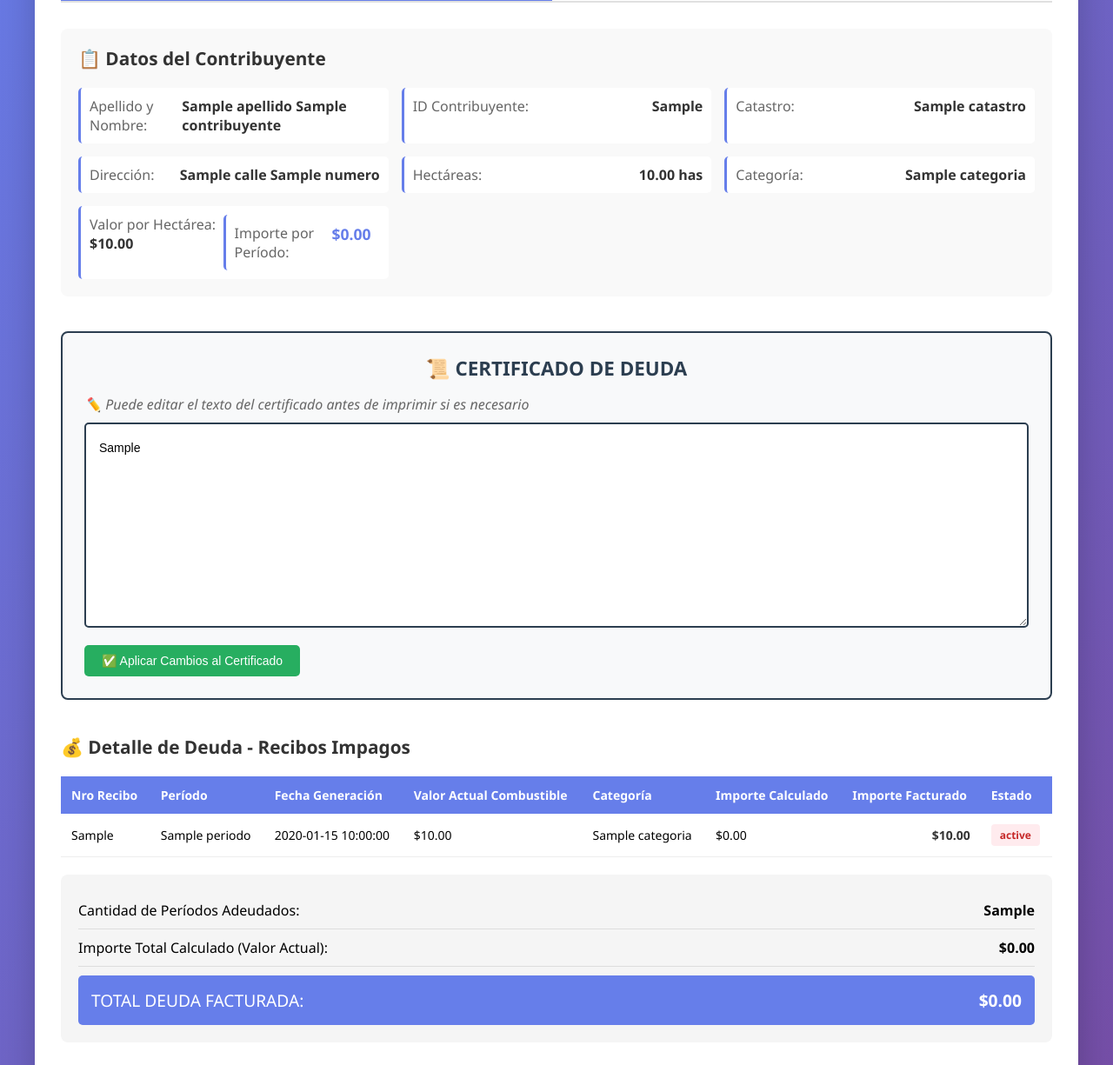
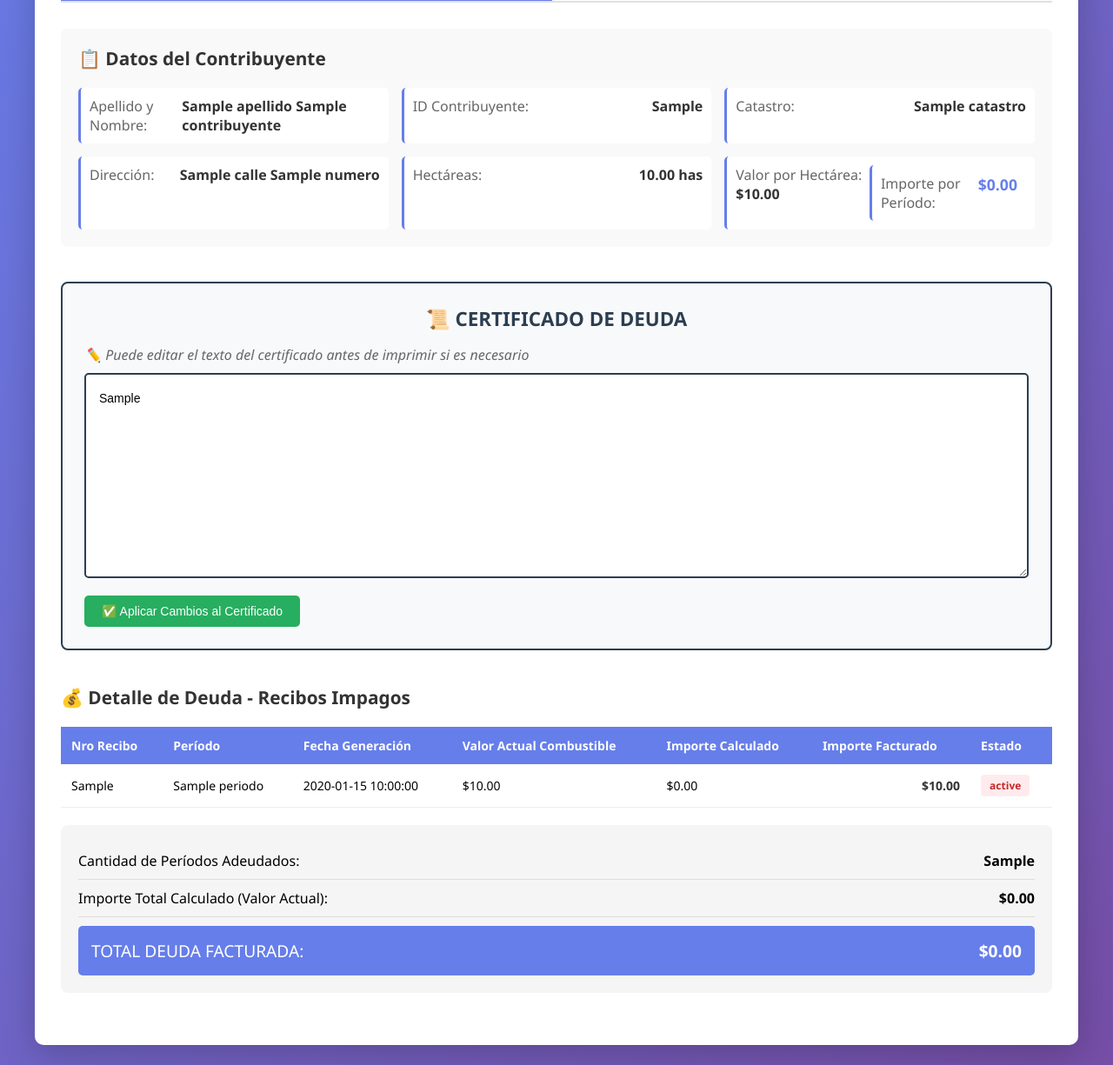
Before and after one commit to wsf/wsf_juncal_servicios, a Flask app: template templates/liquidacion.html in a window 1280 px wide. Shown: the part 319-1544 px from the top of the page at 87% size. Run offline with Flask 3, Linux system fonts and the light colour scheme; the template is opened without the code that fills it: most values are stand-ins (such as "Sample title", 1, 10 or a date in 2020).

Commit message:
Eliminada columna Categoría del formulario y tabla de recibos

```diff
--- a/templates/liquidacion.html
+++ b/templates/liquidacion.html
@@ -60,10 +60,6 @@
                     <span><strong>{{ "%.2f"|format(contribuyente.Hectareas) }} has</strong></span>
                 </div>
                 <div class="info-item">
-                    <label>Categoría:</label>
-                    <span><strong>{{ contribuyente.Categoria }}</strong></span>
-                </div>
-                <div class="info-item">
         <!-- Tab de Deuda -->
         <div id="tab-deuda" class="tab-content active">
                     <label>Valor por Hectárea:</label>
@@ -105,7 +101,6 @@
                         <th>Período</th>
                         <th>Fecha Generación</th>
                         <th>Valor Actual Combustible</th>
-                        <th>Categoría</th>
                         <th>Importe Calculado</th>
                         <th>Importe Facturado</th>
                         <th class="col-estado">Estado</th>
@@ -118,7 +113,6 @@
                         <td>{{ recibo.Periodo }}</td>
                         <td>{{ recibo.FechaGeneracion }}</td>
                         <td>${{ "%.2f"|format(contribuyente.ValorActualPorHa) }}</td>
-                        <td>{{ contribuyente.Categoria }}</td>
                         <td>${{ "%.2f"|format(importe_calculado) }}</td>
                         <td class="monto">${{ "%.2f"|format(recibo.ImporteFacturado) }}</td>
                         <td class="col-estado"><span class="estado-impago">{{ recibo.Estado }}</span></td>
```
